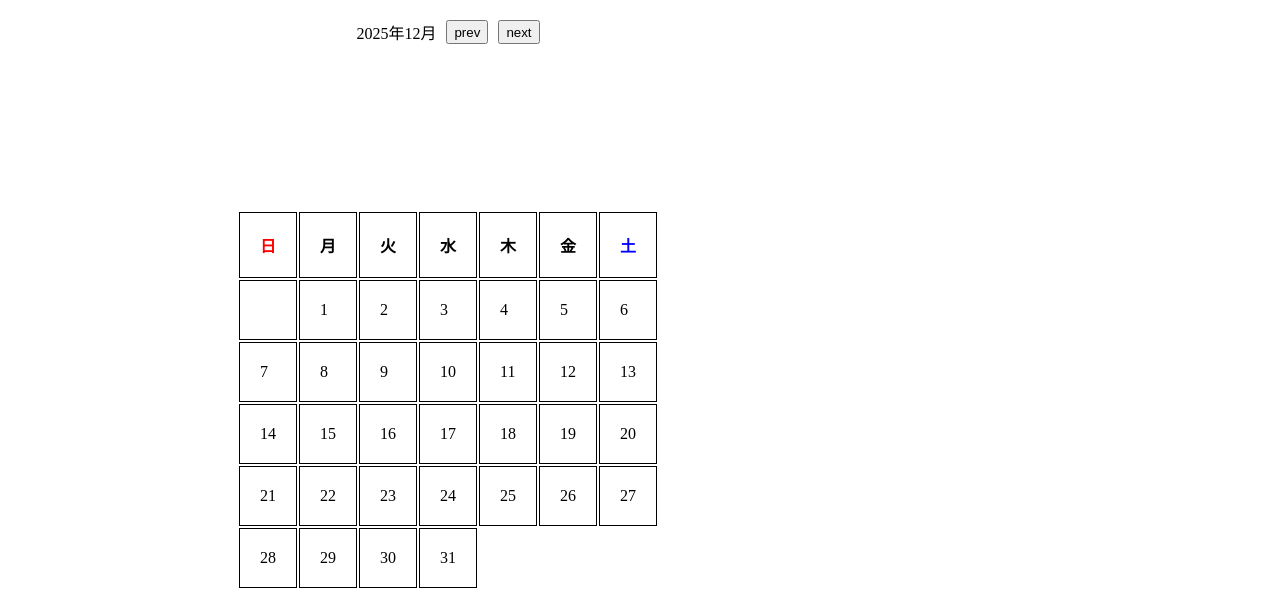
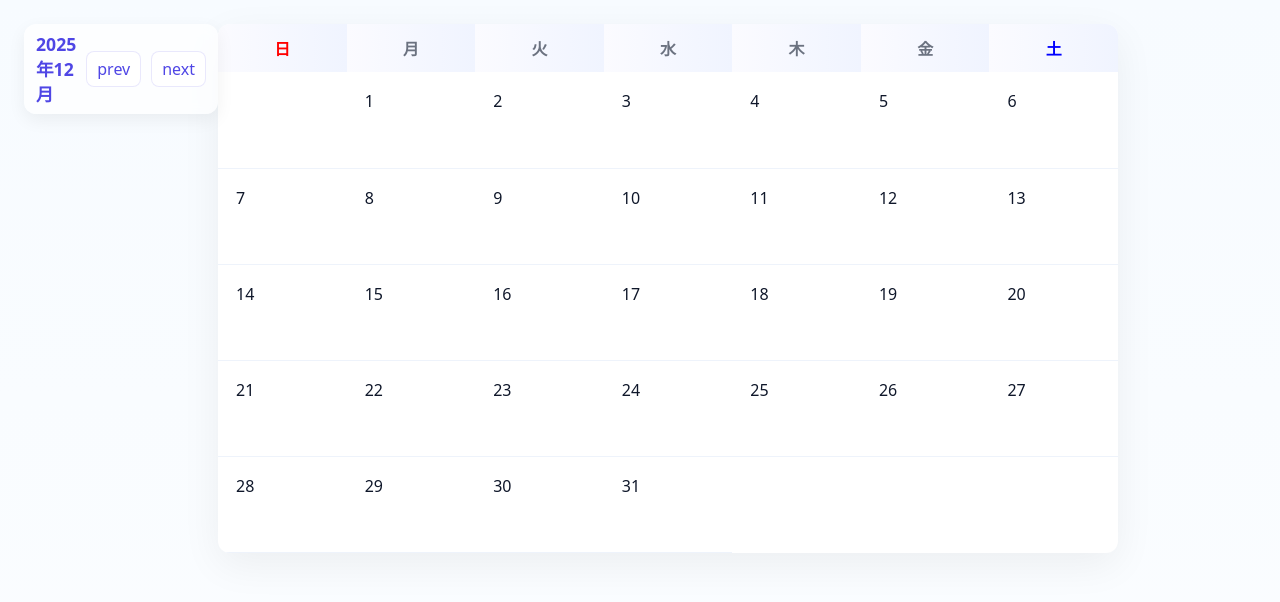
Before and after one commit to koush811/daylist, a plain HTML site: page index.html in a window 1280 px wide. Drawn offline with Linux system fonts and the light colour scheme.

Commit message:
スタイルの改善とレスポンシブデザインの実装

```diff
--- a/style.css
+++ b/style.css
@@ -1,55 +1,133 @@
+:root{
+    --bg-1: #f7fbff;
+    --bg-2: #eef3fb;
+    --accent: #4f46e5;
+    --muted: #6b7280;
+    --danger: #ef4444;
+}
+
+*{box-sizing:border-box}
+
 body{
     margin: 0;
-    height: 100vh;
-    max-width: 100vw;
+    min-height: 100vh;
+    font-family: system-ui, -apple-system, "Segoe UI", Roboto, "Hiragino Kaku Gothic ProN", "Noto Sans JP", "Yu Gothic UI", sans-serif;
+    background: linear-gradient(180deg, var(--bg-1), #fbfdff);
+    color: #0f172a;
     display: grid;
-    grid-template-columns: 70% 30%;
+    grid-template-columns: 1fr 340px;
+    gap: 24px;
+    padding: 24px;
+}
+
+@media (max-width: 900px){
+    body{ grid-template-columns: 1fr; padding: 12px; gap: 12px }
 }
 
 #calender{
-    height: 100%;
-    grid-column: 1/2;
     display: flex;
     justify-content: center;
-    align-items: center;
+    align-items: flex-start;
 }
 
 #header{
+    position: sticky;
+    top: 16px;
     display: flex;
     gap: 10px;
-    top: 20px;
-    position: fixed;
+    align-items: center;
+    background: rgba(255,255,255,0.7);
+    backdrop-filter: blur(6px);
+    padding: 8px 12px;
+    border-radius: 12px;
+    box-shadow: 0 6px 18px rgba(2,6,23,0.06);
+    z-index: 10;
 }
 
-td ,th{
-    border: solid black 1px;
-    padding: 20px;
+#year{ font-weight:700; color:var(--accent); font-size:1.1rem }
+
+button, input[type="text"], input[type="number"]{ font:inherit }
+
+button{
+    background: var(--accent);
+    color: #fff;
+    border: none;
+    padding: 8px 12px;
+    border-radius: 8px;
+    cursor: pointer;
+    transition: transform .08s ease, box-shadow .12s ease;
 }
 
-#list{
-    background-color: gainsboro;
-    display: none;
-    flex-direction: column;
-    padding: 10px;
-    gap: 10px;
+button:hover{ transform: translateY(-2px); box-shadow: 0 8px 24px rgba(79,70,229,0.14) }
+
+#prev, #next{ background: #fff; color:var(--accent); border: 1px solid rgba(79,70,229,0.12); padding:6px 10px }
+
+#main{ width:100%; display:flex; justify-content:center }
+
+#main table{
+    width: min(900px, 90vw);
+    border-collapse: collapse;
+    background: #fff;
+    border-radius: 12px;
+    overflow: hidden;
+    box-shadow: 0 12px 40px rgba(2,6,23,0.06);
 }
 
-#schedule{
-    z-index: 100;
-}
-.viewlist{
-    margin: 10px;
-}
-.delete{
-    margin-left: 8px;
-    background-color: #e74c3c;
-    color: #fff;
-    border: none;
-    padding: 3px;
-    border-radius: 4px;
-    cursor: pointer;
+th{
+    background: linear-gradient(90deg, #fbfbff, #f0f4ff);
+    color: var(--muted);
+    padding: 12px 14px;
+    text-align: center;
+    font-weight: 600;
 }
 
-.delete:hover{
-    opacity: 0.9;
+td{
+    padding: 18px;
+    text-align: left;
+    vertical-align: top;
+    border-bottom: 1px solid #eef3fb;
+    min-width: 110px;
+    height: 96px;
+    cursor: pointer;
+    transition: background .12s ease, transform .06s ease;
 }
+
+td:hover{ background: linear-gradient(90deg, rgba(79,70,229,0.04), rgba(79,70,229,0.02)); transform: translateY(-2px) }
+
+td.other-month{ color: #bcc6d8; background: #fafbfd }
+
+td.today{ outline: 3px solid rgba(79,70,229,0.16); box-shadow: 0 8px 22px rgba(79,70,229,0.06); border-radius: 10px; background: #fff }
+
+#list{
+    background-color: #ffffff;
+    display: none; /* script controls visibility */
+    flex-direction: column;
+    padding: 16px;
+    gap: 12px;
+    border-radius: 12px;
+    box-shadow: 0 10px 30px rgba(2,6,23,0.06);
+    max-height: calc(100vh - 48px);
+    overflow: auto;
+}
+
+@media (max-width: 900px){
+    #list{ width: 100%; order: 2 }
+    #calender{ order: 1 }
+    #main table{ width: 100%; min-width: unset }
+}
+
+#list #close{ align-self: flex-end; background: transparent; color: var(--muted); border: 1px solid #e6e9f0; padding:6px 8px; border-radius:6px }
+
+#serch{ display:flex; gap:8px; align-items:center }
+
+input[type="number"], input[type="text"]{ padding:8px 10px; border-radius:8px; border:1px solid #e6e9f0; width: 96px }
+
+#schedule{ min-height: 120px; background: linear-gradient(180deg,#fff,#f9fbff); padding:10px; border-radius:8px; border:1px dashed #eef3fb }
+
+.viewlist{ display:flex; align-items:center; justify-content:space-between; background:#f8fafc; padding:8px 10px; border-radius:8px }
+
+.delete{ margin-left:8px; background:var(--danger); color:#fff; border:none; padding:6px 8px; border-radius:8px; cursor:pointer }
+
+.delete:hover{ opacity:0.95 }
+
+button:focus, input:focus{ outline: 3px solid rgba(79,70,229,0.14); outline-offset:2px }
```
